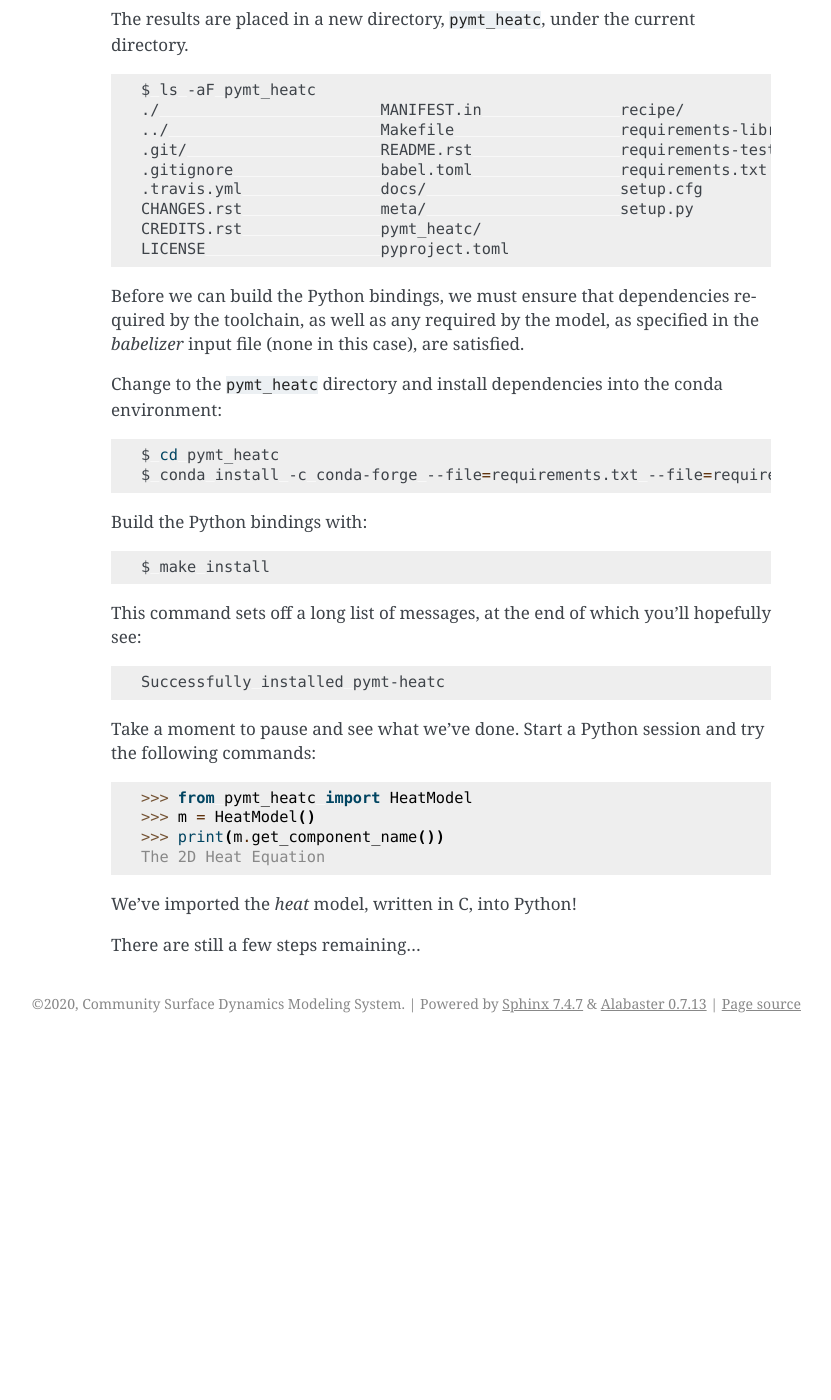
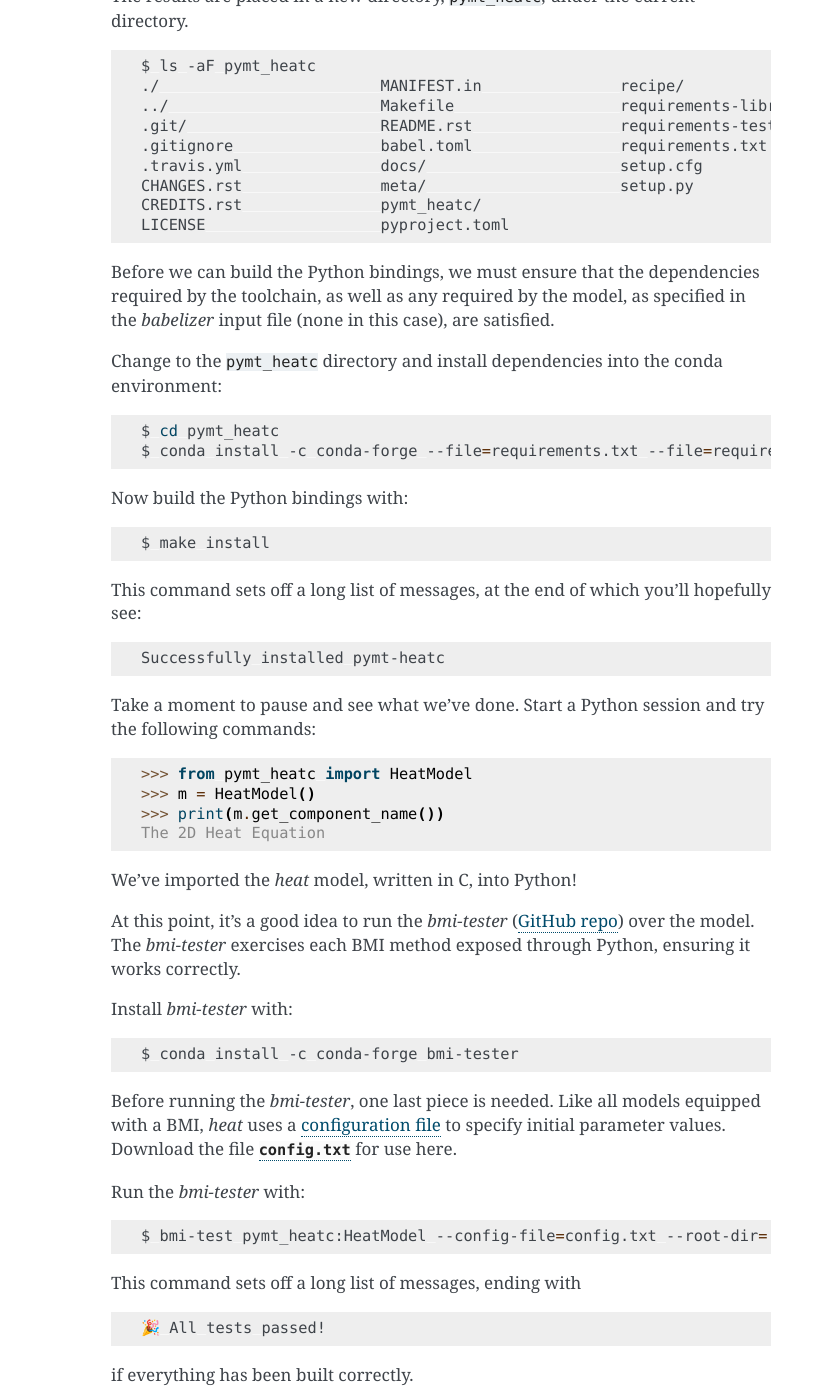
Before and after one commit to csdms/babelizer, a Sphinx documentation site: the page built from docs/source/example.rst, in a window 1280 px wide and 1400 px high, scrolled down 3498 px. Shown: the whole window, without its empty margins (309-1140 px from the left). Built offline with Sphinx 7.4.7, drawn with Linux system fonts in a browser that asks for light colours; pages that are not in the unit, such as notebooks, are missing from menus; before the commit the page ends 4541 px from its top, so only the background shows below that; some of the changed text lies outside the part shown.

Commit message:
Show how to run bmi-tester on the babelized model

```diff
--- a/docs/source/example.rst
+++ b/docs/source/example.rst
@@ -17,12 +17,12 @@ here are the steps we'll take:
    model and wrap it with the *babelizer*
 #. Clone the `bmi-example-c`_ repository from GitHub and build the
    *heat* model from source
-#. Create a *babelizer* input file for the *heat* model
-#. Run the *babelizer* to wrap the model in Python
-#. Run the *heat* model in Python through *pymt*
+#. Create a *babelizer* input file describing the *heat* model
+#. Run the *babelizer* to generate Python bindings, then build the bindings
+#. Show the *heat* model running in Python through *pymt*
 
 Before we begin,
-create a directory to hold the work we'll do:
+create a directory to hold our work:
 
 .. code:: bash
 
@@ -182,7 +181,7 @@ under the current directory.
   LICENSE                   pyproject.toml
 
 Before we can build the Python bindings,
-we must ensure that dependencies required by the toolchain,
+we must ensure that the dependencies required by the toolchain,
 as well as any required by the model,
 as specified in the *babelizer* input file (none in this case),
 are satisfied.
@@ -196,7 +195,7 @@ into the conda environment:
   $ conda install -c conda-forge --file=requirements.txt --file=requirements-library.txt
 
 
-Build the Python bindings with:
+Now build the Python bindings with:
 
 .. code:: bash
 
@@ -223,7 +222,37 @@ We've imported the *heat* model,
 written in C,
 into Python!
 
-There are still a few steps remaining...
+At this point,
+it's a good idea to run the *bmi-tester* (`GitHub repo <bmi-tester>`_)
+over the model.
+The *bmi-tester* exercises each BMI method exposed through Python,
+ensuring it works correctly.
+
+Install *bmi-tester* with:
+
+.. code:: bash
+
+  $ conda install -c conda-forge bmi-tester
+
+Before running the *bmi-tester*, one last piece is needed.
+Like all models equipped with a BMI,
+*heat* uses a :term:`configuration file` to specify initial parameter values.
+Download the file :download:`config.txt <examples/config.txt>` for use here.
+
+Run the *bmi-tester* with:
+
+.. code:: bash
+
+  $ bmi-test pymt_heatc:HeatModel --config-file=config.txt --root-dir=. -vvv
+
+This command sets off a long list of messages,
+ending with
+
+.. code:: bash
+
+  🎉 All tests passed!
+
+if everything has been built correctly.
 
 ..
    Links
@@ -231,3 +260,5 @@ There are still a few steps remaining...
 .. _bmi-example-c: https://github.com/csdms/bmi-example-c
 .. _README: https://github.com/csdms/bmi-example-c/blob/master/README.md
 .. _Developer Command Prompt: https://docs.microsoft.com/en-us/dotnet/framework/tools/developer-command-prompt-for-vs
+.. _bmi-tester: https://github.com/csdms/bmi-tester
+.. _Python Modeling Tool: https://pymt.readthedocs.io
--- /dev/null
+++ b/docs/source/examples/config.txt
@@ -0,0 +1 @@
+1.5, 8.0, 6, 5
```
Also changed, not shown: other parts of docs/source/example.rst (+2 -3 lines).
